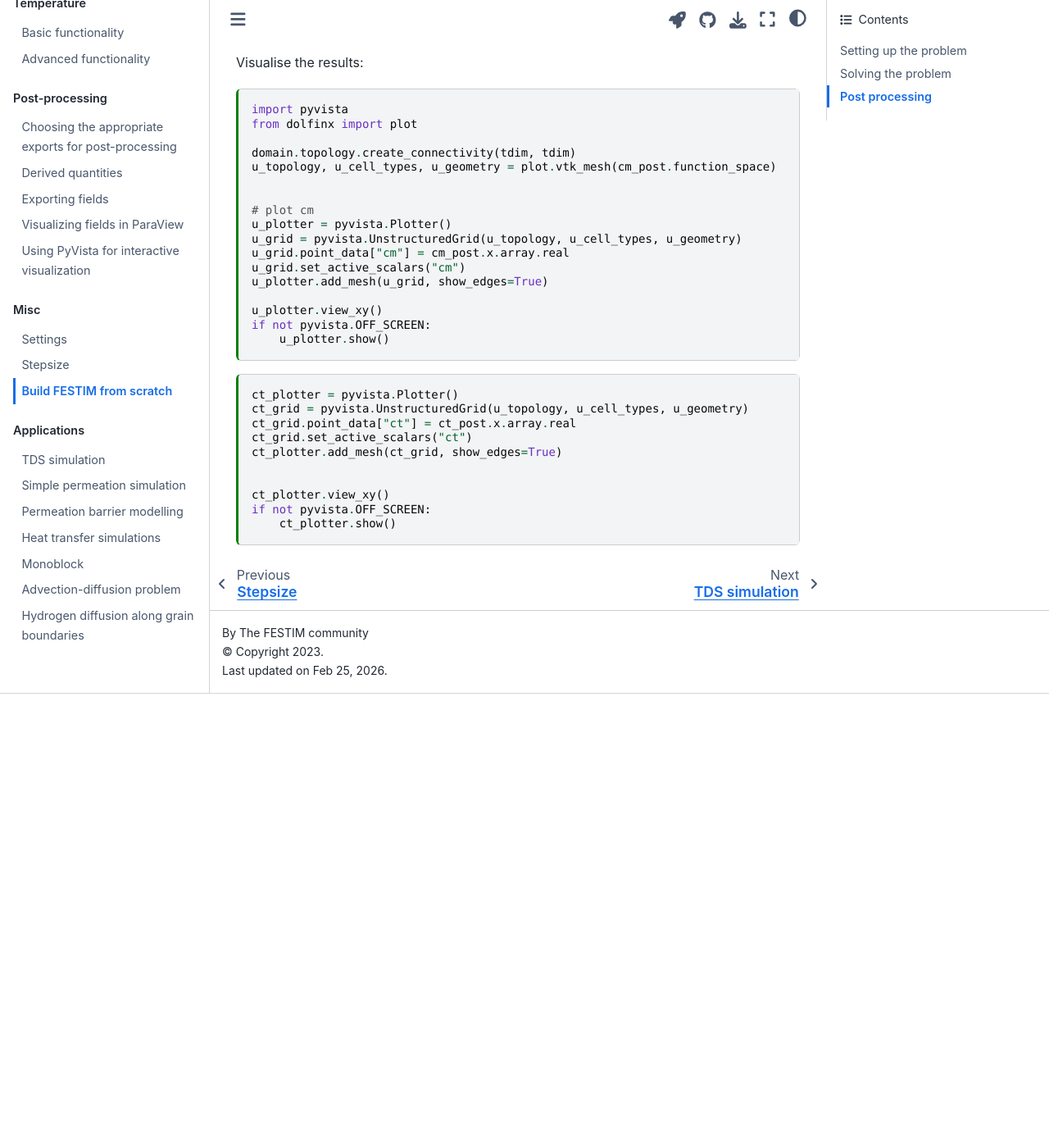
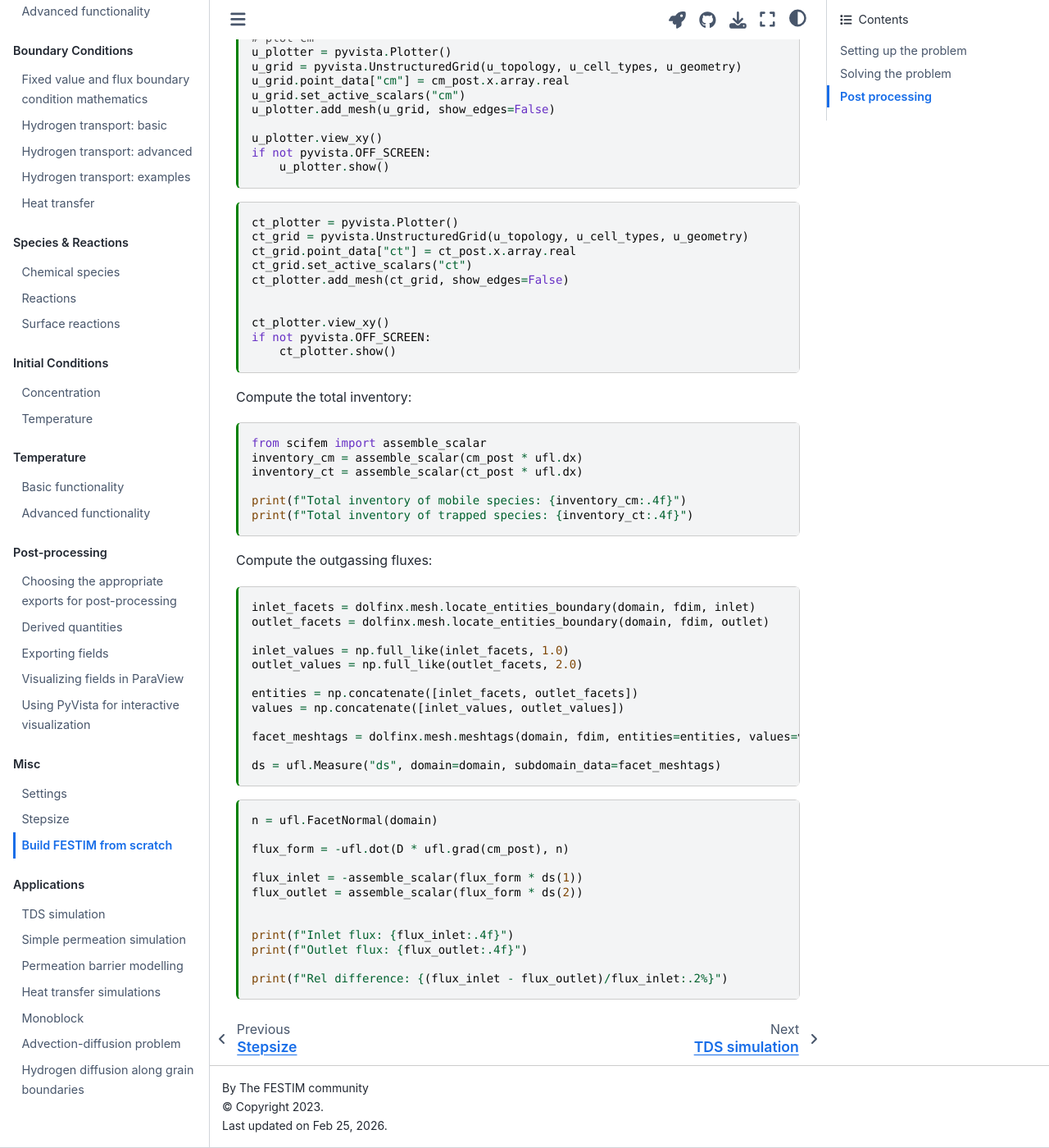
Before and after one commit to festim-dev/FESTIM-workshop, a Jupyter Book: the page built from book/content/misc/festim_from_scratch.md, in a window 1280 px wide and 1400 px high, scrolled down 3263 px. Shown: the whole window at 82% size. Built offline with Jupyter Book 1.0.4 settings and Sphinx 7.4.7 and the Sphinx Book theme 1.1.4, drawn with Linux system fonts in a browser that asks for light colours; pages that are not in the unit, such as notebooks, are missing from menus; before the commit the page ends 4109 px from its top, so only the background shows below that; some of the changed text lies outside the part shown.

Commit message:
dirty push before leaving the office

````diff
--- a/book/content/misc/festim_from_scratch.md
+++ b/book/content/misc/festim_from_scratch.md
@@ -70,17 +72,11 @@
 Every finite element problem needs boundary conditions. Here we define three Dirichlet boundary conditions:
 
 ```{code-cell} ipython3
-def boundary_left(x):
-    return np.isclose(x[0], 0)
+def inlet(x):
+    return np.logical_and(np.isclose(x[0], 0), x[1] <= 0.5)
 
-
-def boundary_right(x):
-    return np.isclose(x[0], 1)
-
-
-def boundary_top(x):
-    return np.isclose(x[1], 1)
-
+def outlet(x):
+    return np.logical_and(np.isclose(x[0], 1), x[1] >= 0.5)
 
 V0, submap = V.sub(0).collapse()
 
@@ -88,29 +84,21 @@
 # in FESTIM we don't need this since we use meshtags for everything
 # https://fenicsproject.discourse.group/t/dolfinx-dirichlet-bcs-for-mixed-function-spaces/7844/2
 
-dofs_right = fem.locate_dofs_geometrical((V.sub(0), V0), boundary_right)
-dofs_left = fem.locate_dofs_geometrical((V.sub(0), V0), boundary_left)
-dofs_top = fem.locate_dofs_geometrical((V.sub(0), V0), boundary_top)
+dofs_outlet = fem.locate_dofs_geometrical((V.sub(0), V0), outlet)
+dofs_inlet = fem.locate_dofs_geometrical((V.sub(0), V0), inlet)
 
-# FIXME the following doesn't work for some reason but I opened an issue on the FEniCS discourse
-# https://fenicsproject.discourse.group/t/mixedelement-functionspace-dirichletbc-with-function-as-value/19438
-
-# uD = fem.Function(V0)
-# uD.interpolate(lambda x: 1 + x[0] ** 2 + 2 * x[1] ** 2)
-# bc_left = fem.dirichletbc(uD, dofs_left[0])
-
-bc_left = fem.dirichletbc(fem.Constant(domain, 2.0), dofs_left[0], V.sub(0))
-bc_right = fem.dirichletbc(fem.Constant(domain, 1.0), dofs_right[0], V.sub(0))
-bc_top = fem.dirichletbc(fem.Constant(domain, 3.0), dofs_top[0], V.sub(0))
+bc_outlet = fem.dirichletbc(fem.Constant(domain, 0.0), dofs_outlet[0], V.sub(0))
+bc_inlet = fem.dirichletbc(fem.Constant(domain, 1.0), dofs_inlet[0], V.sub(0))
 ```
 
 We then define the variational formulation (weak form)
 
 ```{code-cell} ipython3
 # Problem parameters
-k = 0.01  # trapping rate
+k = 0.1  # trapping rate
 p = 0.1  # detrapping rate
-n = 0.1  # total trapping sites
+n = 1  # total trapping sites
+D = 2.0 # diffusion coefficient
 
 trapping = k * cm * (n - ct)
 detrapping = p * ct
@@ -118,7 +106,7 @@
 # NOTE everything is bundled in one variational form F
 # the difference between the different equations is made with the test functions v_cm and v_ct
 F_mobile = (
-    ufl.dot(ufl.grad(cm), ufl.grad(v_cm)) * ufl.dx
+    D*ufl.dot(ufl.grad(cm), ufl.grad(v_cm)) * ufl.dx
     - trapping * v_cm * ufl.dx
     + detrapping * v_cm * ufl.dx
 )
@@ -156,7 +144,7 @@
 problem = NonlinearProblem(
     F,
     u,
-    bcs=[bc_left, bc_right, bc_top],
+    bcs=[bc_outlet, bc_inlet],
     petsc_options=petsc_options,
     petsc_options_prefix="Poisson",
 )
@@ -201,7 +189,7 @@
 u_grid = pyvista.UnstructuredGrid(u_topology, u_cell_types, u_geometry)
 u_grid.point_data["cm"] = cm_post.x.array.real
 u_grid.set_active_scalars("cm")
-u_plotter.add_mesh(u_grid, show_edges=True)
+u_plotter.add_mesh(u_grid, show_edges=False)
 
 u_plotter.view_xy()
 if not pyvista.OFF_SCREEN:
@@ -213,10 +201,53 @@
 ct_grid = pyvista.UnstructuredGrid(u_topology, u_cell_types, u_geometry)
 ct_grid.point_data["ct"] = ct_post.x.array.real
 ct_grid.set_active_scalars("ct")
-ct_plotter.add_mesh(ct_grid, show_edges=True)
+ct_plotter.add_mesh(ct_grid, show_edges=False)
 
 
 ct_plotter.view_xy()
 if not pyvista.OFF_SCREEN:
     ct_plotter.show()
 ```
+
+Compute the total inventory:
+
+```{code-cell} ipython3
+from scifem import assemble_scalar
+inventory_cm = assemble_scalar(cm_post * ufl.dx)
+inventory_ct = assemble_scalar(ct_post * ufl.dx)
+
+print(f"Total inventory of mobile species: {inventory_cm:.4f}")
+print(f"Total inventory of trapped species: {inventory_ct:.4f}")
+```
+
+Compute the outgassing fluxes:
+
+```{code-cell} ipython3
+inlet_facets = dolfinx.mesh.locate_entities_boundary(domain, fdim, inlet)
+outlet_facets = dolfinx.mesh.locate_entities_boundary(domain, fdim, outlet)
+
+inlet_values = np.full_like(inlet_facets, 1.0)
+outlet_values = np.full_like(outlet_facets, 2.0)
+
+entities = np.concatenate([inlet_facets, outlet_facets])
+values = np.concatenate([inlet_values, outlet_values])
+
+facet_meshtags = dolfinx.mesh.meshtags(domain, fdim, entities=entities, values=values)
+
+ds = ufl.Measure("ds", domain=domain, subdomain_data=facet_meshtags)
+```
+
+```{code-cell} ipython3
+n = ufl.FacetNormal(domain)
+
+flux_form = -ufl.dot(D * ufl.grad(cm_post), n)
+
+flux_inlet = -assemble_scalar(flux_form * ds(1))
+flux_outlet = assemble_scalar(flux_form * ds(2))
+
+
+print(f"Inlet flux: {flux_inlet:.4f}")
+print(f"Outlet flux: {flux_outlet:.4f}")
+
+print(f"Rel difference: {(flux_inlet - flux_outlet)/flux_inlet:.2%}")
+```
````
Also changed, not shown: other parts of book/content/misc/festim_from_scratch.md (+3 -1 lines).
